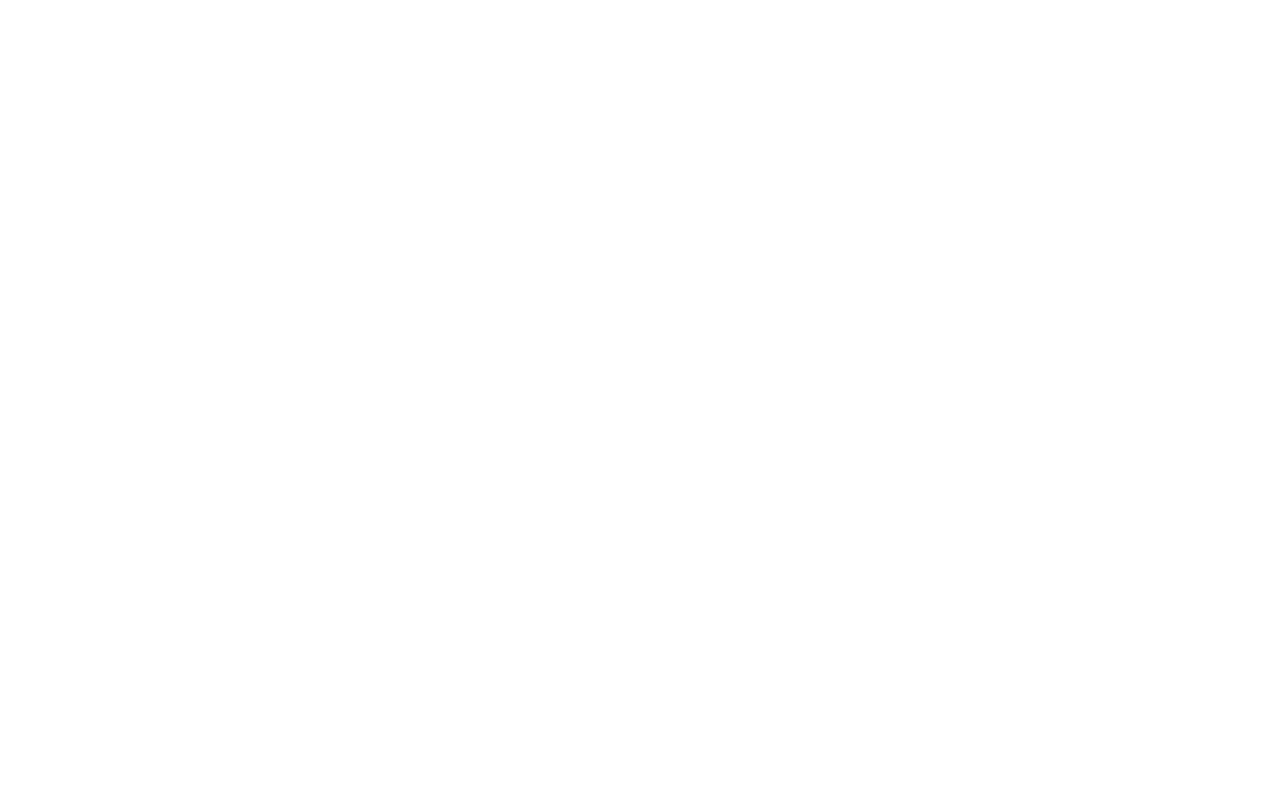
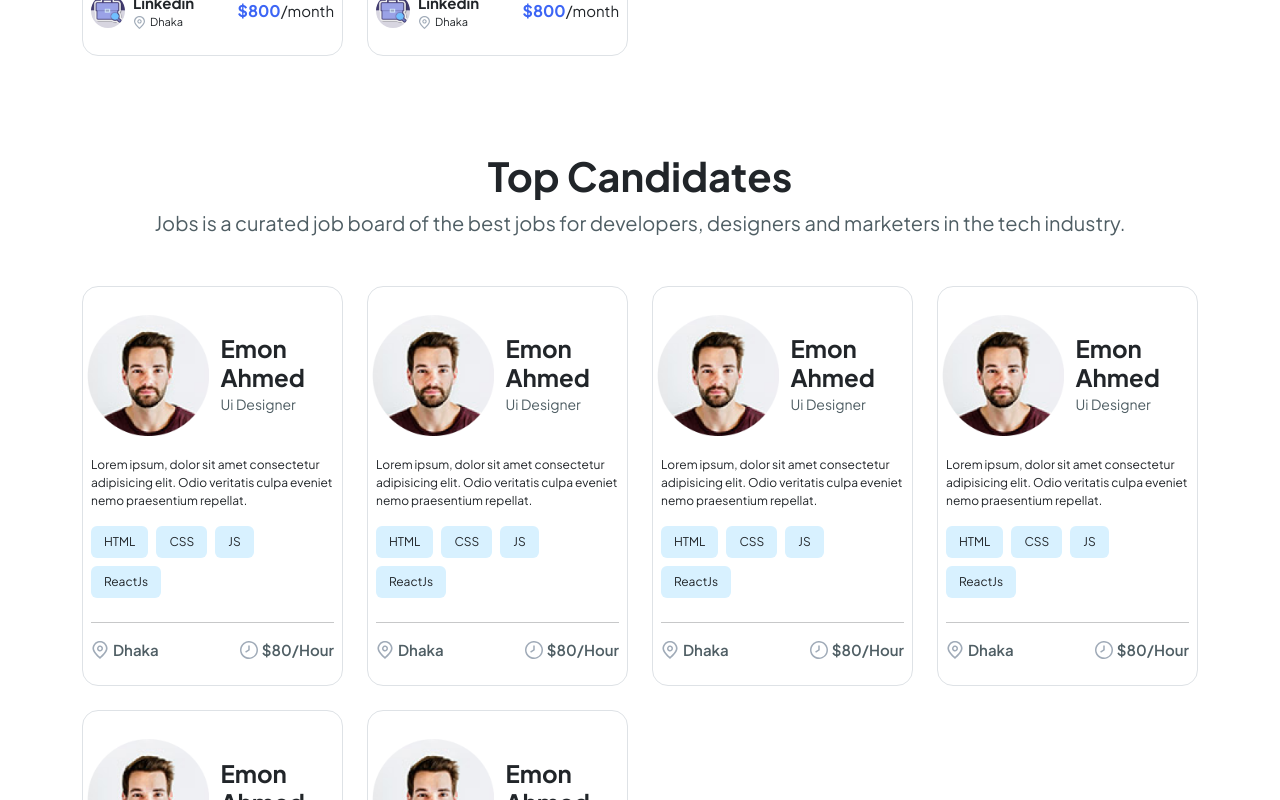
Before and after one commit to Emon-Ahmed/JobHunt-Bangladesh, a Next.js app: page / in a window 1280 px wide. Shown: the part 1660-2460 px from the top of the page. Before the commit the page ends 1676 px from the top, so only its background shows below. Built offline with nearby package versions, Linux system fonts and the light colour scheme.

Commit message:
Completed Candidates Section

```diff
--- a/components/CandidatesList.js
+++ b/components/CandidatesList.js
@@ -1,9 +1,83 @@
-import React from 'react'
-
+import React from "react";
+import JobsDB from "./../db/jobs.json";
 const CandidatesList = () => {
   return (
-    <div>CandidatesList</div>
-  )
-}
+    <>
+      <div className="my-5 container">
+        <div className="text-center pt-4">
+          <h1 className="fw-bolder">Top Candidates</h1>
+          <p className="secondary-text fs-5">
+            Jobs is a curated job board of the best jobs for developers,
+            designers and marketers in the tech industry.
+          </p>
+        </div>
 
-export default CandidatesList
+        <div className="py-3">
+          <div className="row">
+            {JobsDB.slice(0,11).map((jobList) => (
+              <div key={jobList.id} className="col-xl-3 col-md-6 col-lg-4 g-2">
+                <div className="px-2 py-4 m-2 rounded-4 border border-1 borderSecondary">
+                  <div className="row g-3 mb-3 align-items-center">
+                    <div className="col-md-6 col-lg-6 p-5 p-lg-0">
+                      <img
+                        className="w-100 p-1"
+                        src="/media/img/user/user1.png"
+                        alt=""
+                      />
+                    </div>
+                    <div className="col-md-6 col-lg-6 text-center text-md-start">
+                      <h4 className="fw-bolder noSpace">Emon Ahmed</h4>
+                      <span className="fontSize14 secondary-text">
+                        Ui Designer
+                      </span>
+                    </div>
+                  </div>
+                  <div className="fontSize12 text-center text-md-start">
+                    <p>
+                      Lorem ipsum, dolor sit amet consectetur adipisicing elit.
+                      Odio veritatis culpa eveniet nemo praesentium repellat.
+                    </p>
+                  </div>
+                  <div className="my-2 text-center text-md-start">
+                    {jobList.employment_info[7].skills.map((s) => (
+                      <span className="me-2 mb-2 btn btn-secondary-color rounded fontSize12">
+                        {s?.skill}
+                      </span>
+                    ))}
+                  </div>
+                  <hr />
+                  <div className="row g-0 align-items-center">
+                    <div className="col-md-7 col-lg-7 col-7">
+                      <div className="d-flex align-items-center">
+                        <img
+                          className="img18"
+                          src="/media/img/location.svg"
+                          alt="Jobs Location"
+                        />
+                        <div className="ms-1">
+                          <div className="fontSize15 secondary-text fw-semibold">Dhaka</div>
+                        </div>
+                      </div>
+                    </div>
+                    <div className="col-md-5 col-lg-5 col-5 text-end">
+                      <div className="d-flex align-items-center justify-content-end">
+                        <img
+                          className="img18"
+                          src="/media/img/time.svg"
+                          alt="Jobs Type"
+                        />
+                        <span className="ms-1 fontSize15 secondary-text fw-semibold">$80/Hour</span>
+                      </div>
+                    </div>
+                  </div>
+                </div>
+              </div>
+            ))}
+          </div>
+        </div>
+      </div>
+    </>
+  );
+};
+
+export default CandidatesList;
--- a/components/JobsList.js
+++ b/components/JobsList.js
@@ -94,7 +94,7 @@
                 </div>
                 <div className="my-2">
                   {jobList.employment_info[7].skills.map((s) => (
-                    <span className="me-2 btn-secondary-color p-2 rounded fontSize12">
+                    <span className="me-2 mb-2 btn btn-secondary-color rounded fontSize12">
                       {s?.skill}
                     </span>
                   ))}
--- a/db/jobs.json
+++ b/db/jobs.json
@@ -174,6 +174,8 @@
           { "skill": "HTML" },
           { "skill": "CSS" },
           { "skill": "JS" },
+          { "skill": "ReactJs" },
+          { "skill": "ReactJs" },
           { "skill": "ReactJs" }
         ]
       }
--- a/pages/index.js
+++ b/pages/index.js
@@ -1,4 +1,5 @@
 import Head from "next/head";
+import CandidatesList from "../components/CandidatesList";
 import Header from "../components/Header/Header";
 import JobsList from "../components/JobsList";
 import Navbar from "../components/Utilities/NavBar";
@@ -24,6 +25,7 @@
       </header>
       <main>
         <JobsList />
+        <CandidatesList />
       </main>
       <footer></footer>
     </div>
--- a/styles/globals.css
+++ b/styles/globals.css
@@ -51,6 +51,14 @@
 .img28 {
   width: 28px;
   height: 28px;
+}
+.img24 {
+  width: 24px;
+  height: 24px;
+}
+.img18 {
+  width: 18px;
+  height: 18px;
 }
 .fontSize15 {
   font-size: 15px !important;
```
Also changed, not shown: public/media/img/user/user1.png (added).
